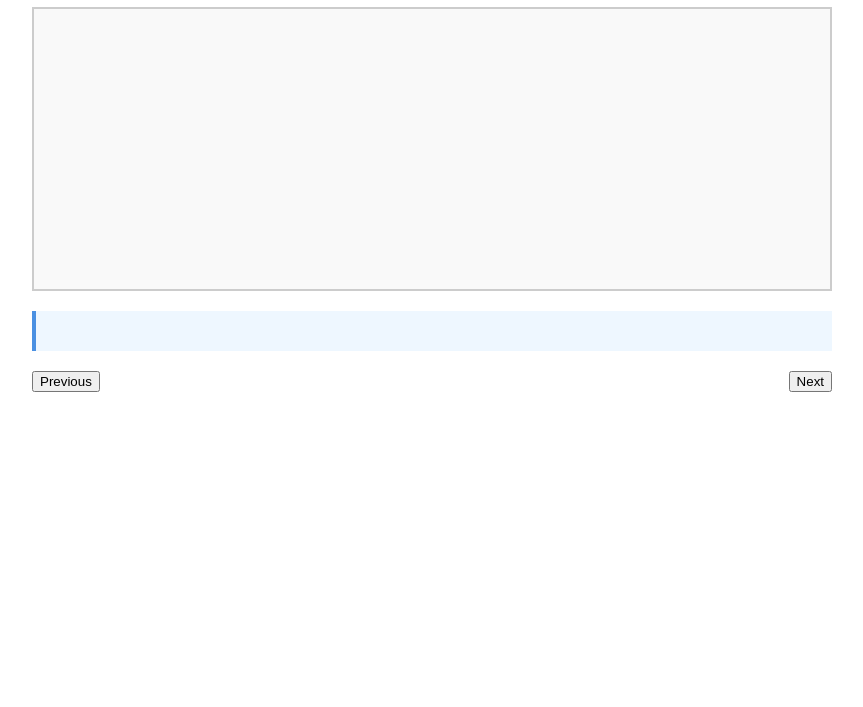
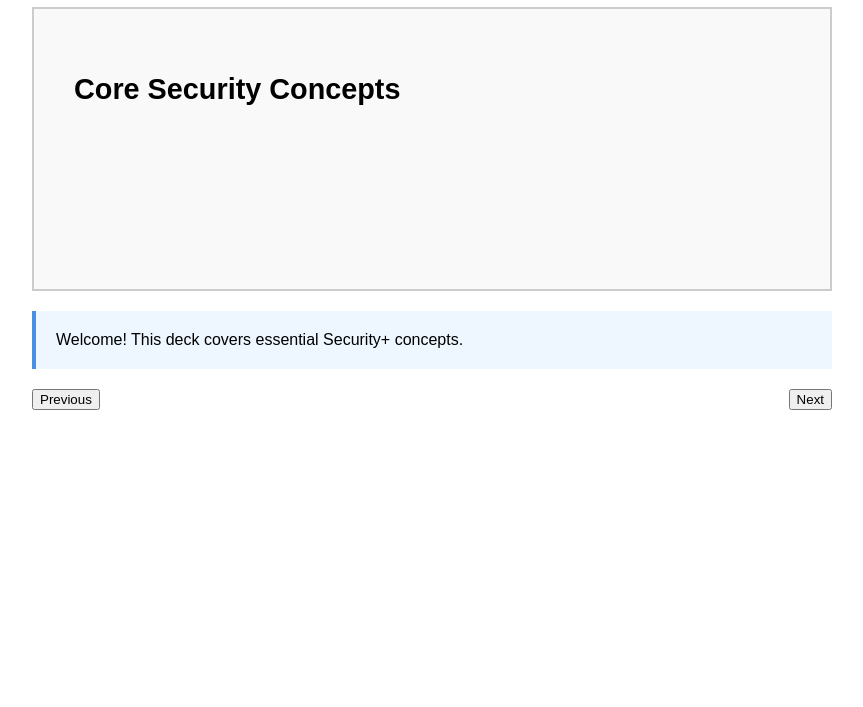
Before and after one commit to Sudo-Antonio-Castro/Security-Plus-Foundations, a plain HTML site: page index.html in a window 1280 px wide. Shown: the part 93-800 px from the top of the page, without its empty margins (208-1071 px from the left). Drawn offline with Linux system fonts and the light colour scheme.

Commit message:
Update title and content for Security Slides

```diff
--- a/index.html
+++ b/index.html
@@ -2,8 +2,7 @@
 <html>
 <head>
 <meta charset="UTF-8">
-<title>Slide Viewer</title>
-
+<title>Security+ Slides</title>
 <style>
     body {
         font-family: Arial, sans-serif;
@@ -17,8 +16,8 @@
         padding: 40px;
         margin-bottom: 20px;
         min-height: 200px;
-        font-size: 1.4em;
-        text-align: center;
+        font-size: 1.2em;
+        text-align: left;
         background: #f9f9f9;
     }
 
@@ -26,6 +25,7 @@
         padding: 20px;
         background: #eef7ff;
         border-left: 4px solid #4a90e2;
+        white-space: pre-wrap;
     }
 
     .buttons {
@@ -35,10 +35,9 @@
     }
 </style>
 </head>
-
 <body>
 
-<h1>Study Slides</h1>
+<h1>Security+ Study Slides</h1>
 
 <div id="slide"></div>
 <div id="info"></div>
@@ -51,23 +50,19 @@
 <script>
     const slides = [
         {
-            content: "CompTIA Security+ SY0-701",
-            info: "Compact Study"
+            content: "<h2>Core Security Concepts</h2>",
+            info: "Welcome! This deck covers essential Security+ concepts."
         },
         {
-            content: "Core Security Concepts
-               CIA: Confidentiality, Integrity, Availability
-AAA: Identification(Prerequisite), Authentication, Authorization, Accounting
-Control types: Technical, Operational, Managerial
-Control function: Preventive, Detective, Corrective, Deterrent, Compensating
-Frameworks & baselines (NIST, ISO); policies, standards, procedures
-Zero trust: Never trust, always verify; continuous validation
- ",
-            info: "Explain the concept in detail here so students can study it."
-        },
-        {
-            content: "Slide 3 — Example Problem",
-            info: "Place step-by-step explanations or answers here."
+            content: "<ul>" +
+                     "<li><strong>CIA:</strong> Confidentiality, Integrity, Availability</li>" +
+                     "<li><strong>AAA:</strong> Identification (Prerequisite), Authentication, Authorization, Accounting</li>" +
+                     "<li><strong>Control types:</strong> Technical, Operational, Managerial</li>" +
+                     "<li><strong>Control function:</strong> Preventive, Detective, Corrective, Deterrent, Compensating</li>" +
+                     "<li><strong>Frameworks & baselines:</strong> NIST, ISO; policies, standards, procedures</li>" +
+                     "<li><strong>Zero trust:</strong> Never trust, always verify; continuous validation</li>" +
+                     "</ul>",
+            info: "Each of these concepts is crucial for Security+ exam preparation."
         }
     ];
 
```
